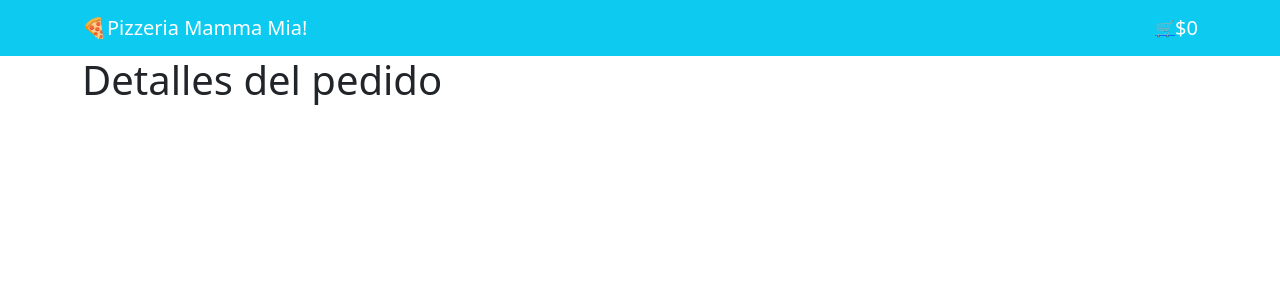
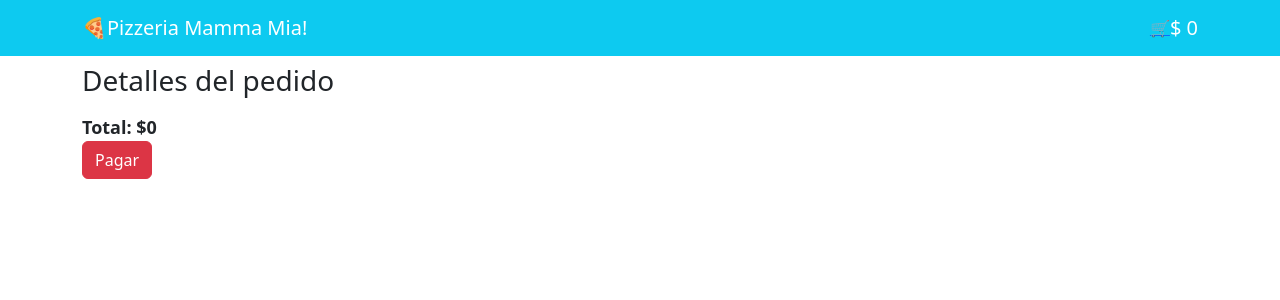
Before and after one commit to mg2023/desafio23_m5_react2_d4, a React (Create React App) app: page /carrito in a window 1280 px wide. Shown: the top 300 px of the page. Built offline with nearby package versions, Linux system fonts and the light colour scheme.

Commit message:
Se agregan efecto visuales al listado del carrito

```diff
--- /dev/null
+++ b/src/assets/css/carrito.css
@@ -0,0 +1,24 @@
+.listado-compra{
+    list-style:none
+}
+
+/* .contenedor-img-carrito{
+
+
+
+} */
+
+.name-pizza p:first-letter{
+    text-transform: uppercase;
+
+}
+
+.name-pizza p{
+    font-weight: bold;
+}
+
+.valor-total-carrito{
+    font-weight: bold;
+    font-size: large;
+
+}
--- a/src/components/MyNavbar.jsx
+++ b/src/components/MyNavbar.jsx
@@ -8,6 +8,7 @@ import { useContext } from 'react';
 export default function MyNavbar() {
 
   const { carrito, setCarrito  } = useContext(CarritoContext)
+
 
   const totalPrice = carrito.reduce(
     (acc, curr) => acc + curr.quantity * curr.price,
@@ -21,9 +22,9 @@ export default function MyNavbar() {
           <Link className='links' to="/">🍕Pizzeria Mamma Mia! </Link>
         </div>
         <Navbar.Collapse className="justify-content-end">
-          <Link to="/carrito">🛒</Link>
+          <Link to="/carrito">🛒  </Link>
           <div className='links' >
-            ${totalPrice}
+            $  {totalPrice}
           </div>
         </Navbar.Collapse>
       </Container>
--- a/src/views/Carrito.jsx
+++ b/src/views/Carrito.jsx
@@ -4,14 +4,14 @@ import Container from 'react-bootstrap/Container';
 import Button from 'react-bootstrap/Button';
 
 import CarritoContext from "../contexts/CarritoContext"
+import "../assets/css/carrito.css"
 
 export default function Carrito() {
 
-  const { carrito , setCarrito } = useContext(CarritoContext)
+  const { carrito, setCarrito } = useContext(CarritoContext)
 
   const agregarAlCarrito = (id, price, name, img) => {
-    // console.log(id)
-    // console.log(price)
+
     setCarrito((currItems) => {
       const isItemsFound = currItems.find((item) => item.id === id);
       if (isItemsFound) {
@@ -23,7 +23,7 @@ export default function Carrito() {
           }
         });
       } else {
-        return [...currItems, { id, quantity: 1, price , img, name }];
+        return [...currItems, { id, quantity: 1, price, img, name }];
       }
     });
   };
@@ -48,30 +48,84 @@ export default function Carrito() {
     return carrito.find((item) => item.id === id)?.quantity || 0;
   };
 
+  const totalPrice = carrito.reduce(
+    (acc, curr) => acc + curr.quantity * curr.price,
+    0
+  );
 
 
   return (
-    <Container>
+    <Container className='mt-2'>
       <div >
-        <h1>Detalles del pedido</h1>
+        <h3>Detalles del pedido</h3>
         <div>
-          <ul>
+          <ul className='listado-compra'>
             {carrito.map((item) => (
               <li key={item.id}>
+
+                <div className="row">
+                  <div className="col-2">
                     {<img src={item.img} alt="Imagen pizza" style={{ width: '100px', }} />}
-                {item.name}
+                  </div>
+                  <div className="col-2 name-pizza">
+                    <p>{item.name}</p>
+                  </div>
+                  <div className="col-5">
+
+                  </div>
+                  <div className="col-1">
                     {
-                  getQuantityById(item.id) > 0 &&(
+                      getQuantityById(item.id) > 0 && (
                         <Button variant="danger" onClick={() => restarAlCarrito(item.id)}> - </Button>
                       )
                     }
+                  </div>
+                  <div className="col-1">
                   {item.quantity}
+                  </div>
+                  <div className="col-1">
                     <Button variant="primary" onClick={() => agregarAlCarrito(item.id, item.price, item.name, item.img)}> + </Button>
+                  </div>
+                </div>
               </li>
             ))}
           </ul>
+          <div className='valor-total-carrito'>
+          Total: ${totalPrice}
+          </div>
+          <Button variant="danger">Pagar</Button>
         </div>
       </div>
     </Container>
   );
 }
+
+// return (
+//   <Container className='mt-2'>
+//     <div >
+//       <h3>Detalles del pedido</h3>
+//       <div>
+//         <ul className='listado-compra'>
+//           {carrito.map((item) => (
+//             <li key={item.id}>
+//               <div className='contenedor-img-carrito'>
+//                 {<img src={item.img} alt="Imagen pizza" style={{ width: '100px', }} />}
+//               </div>
+//               {item.name}
+//               {
+//                 getQuantityById(item.id) > 0 &&(
+//                   <Button variant="danger" onClick={() => restarAlCarrito(item.id)}> - </Button>
+//                 )
+//               }
+//               {item.quantity}
+//               <Button variant="primary" onClick={() => agregarAlCarrito(item.id, item.price, item.name, item.img)}> + </Button>
+//             </li>
+//           ))}
+//         </ul>
+//         <div>
+//           Total: ${totalPrice}
+//         </div>
+//       </div>
+//     </div>
+//   </Container>
+// );
```
Lines whose indentation alone changed are shown as unchanged.
